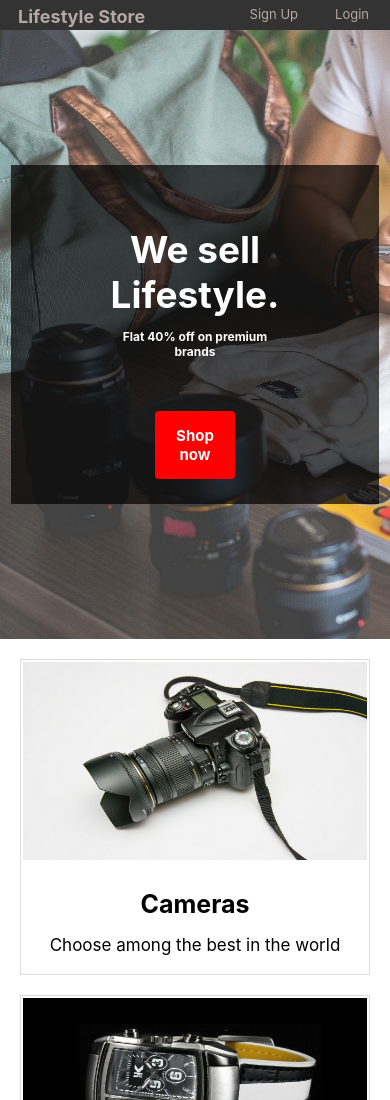
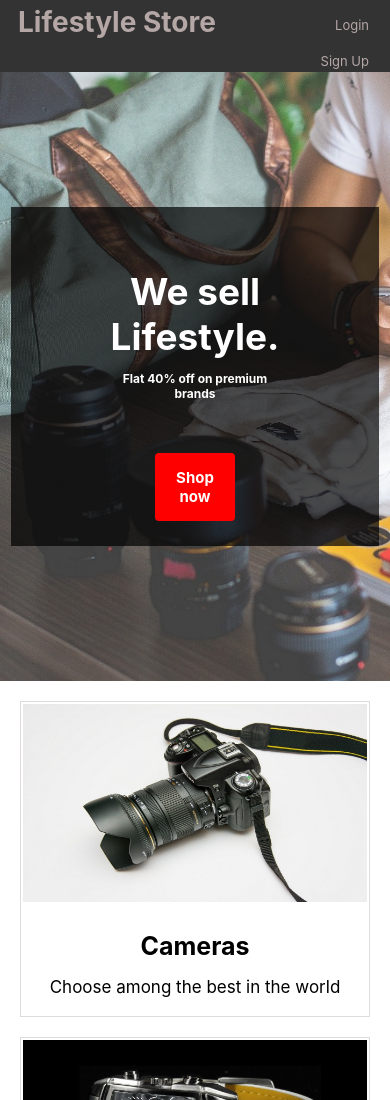
Before and after one commit to shristi54/Web-page-LS-, a plain HTML site: page index.html in a window 390 px wide. Shown: the top 1100 px of the page. Drawn offline with Linux system fonts and the light colour scheme.

Commit message:
initial commit

```diff
--- a/style.css
+++ b/style.css
@@ -22,7 +22,7 @@ body {
   float: left;
   margin-left: 40px;
   font-weight: bolder;
-  font-size: 25px;
+  font-size: 30px;
 }
 .bgo {
   background-color: rgba(0, 0, 0, 0.7);
@@ -75,7 +75,7 @@ body {
   }
   .bar a {
     justify-content: space-around;
-    margin-top: 3px;
+    margin-top: 14px;
     margin-right: 5px;
     float: right;
     color: #b6a7a7;
@@ -84,10 +84,11 @@ body {
     font-size: 13px;
   }
   .bar a.active {
+    margin-top: 2px;
     float: left;
     margin-left: 2px;
     font-weight: bolder;
-    font-size: 18px;
+    font-size: 28px;
   }
 }
 .camera img {
```
